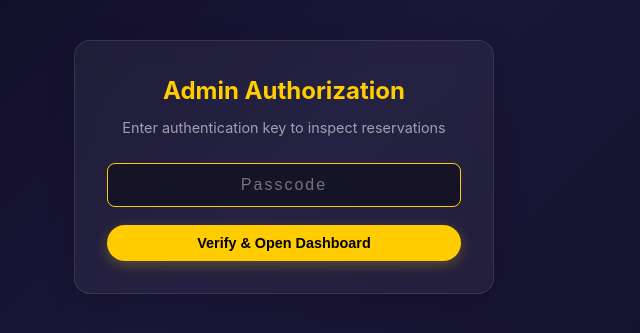
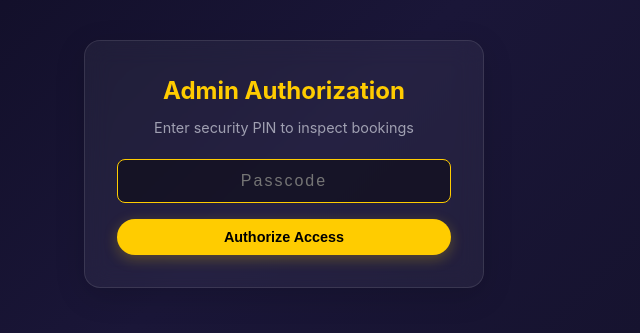
Before and after one commit to MEETH007/TJP--MULTIPLEX, a Flask app: page /bookings in a window 1280 px wide. Shown: the part 224-557 px from the top of the page, without its empty margins (356-996 px from the left). Run offline with Flask 3, Linux system fonts and the light colour scheme.

Commit message:
Update bookings_login.html

```diff
--- a/templates/bookings_login.html
+++ b/templates/bookings_login.html
@@ -1,13 +1,13 @@
 {% extends "base.html" %}
 {% block content %}
-<div class="card" style="max-width: 420px; margin: 40px auto; text-align: center;">
+<div class="card" style="max-width: 400px; margin: 40px auto; text-align: center;">
     <h2 style="color: var(--primary); margin-bottom: 8px;">Admin Authorization</h2>
-    <p style="color: var(--text-muted); font-size: 0.9rem; margin-bottom: 24px;">Enter authentication key to inspect reservations</p>
+    <p style="color: var(--text-muted); font-size: 0.9rem; margin-bottom: 20px;">Enter security PIN to inspect bookings</p>
 
     <form method="POST">
         <input type="password" name="password" placeholder="Passcode" required autofocus
-               style="width: 100%; margin-bottom: 18px; text-align: center; letter-spacing: 2px;">
-        <button type="submit" class="btn" style="width: 100%;">Verify & Open Dashboard</button>
+               style="width: 100%; margin-bottom: 16px; text-align: center; letter-spacing: 2px;">
+        <button type="submit" class="btn" style="width: 100%;">Authorize Access</button>
     </form>
 </div>
 {% endblock %}
```
